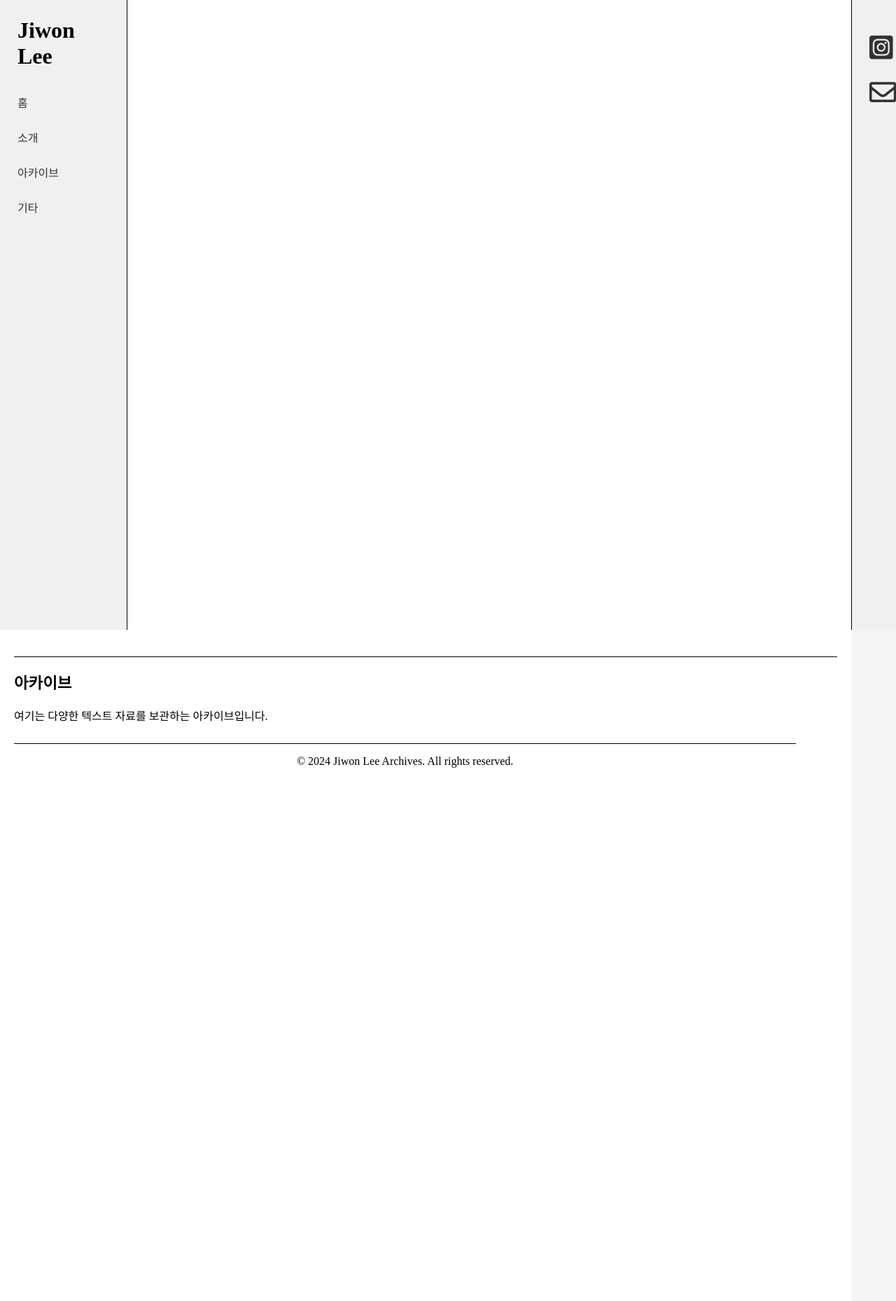
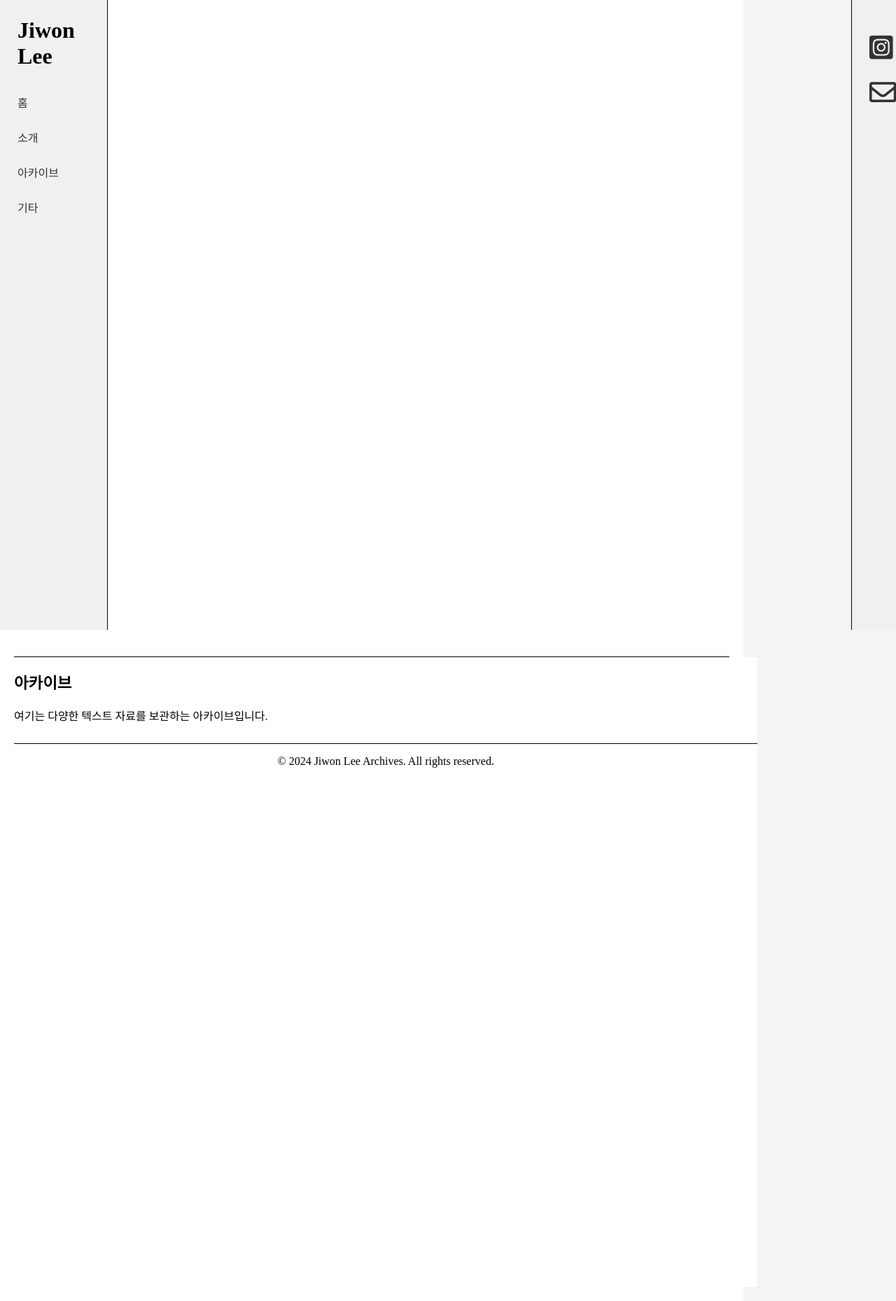
Before and after one commit to LfayeJ/archives, a Jekyll site: the page built from index.html, in a window 1280 px wide. Shown: the whole page at 70% size. Built offline with Jekyll 4.4.1, drawn with Linux system fonts in a browser that asks for light colours; some web fonts are replaced.

Commit message:
Update styles.css

```diff
--- a/assets/css/styles.css
+++ b/assets/css/styles.css
@@ -7,7 +7,6 @@
 }
 
 :root {
-  --container-width: 95%;
   --border-color: black;
 }
 
@@ -56,13 +55,13 @@ p:last-of-type {
 .container {
   display: flex;
   flex-direction: column; /* 세로 방향으로 요소를 배치합니다. */
-  width: var(--container-width);
+  width: 83vw;
   min-height: 100vh;
   background-color: #fff;
 }
 
 .side-menu {
-  width: 15%;
+  width: 12vw;
   min-height: 100vh;
   background-color: #f0f0f0;
   position: left: 0;
@@ -101,7 +100,7 @@ p:last-of-type {
   position: fixed;
   top: 0;
   right: 0;
-  width: 5%; /* 너비 */
+  width: 5vw; /* 너비 */
   min-height: 100vh; /* 화면 전체 높이 */
   background-color: #f0f0f0; /* 배경색 */
   padding: 25px; /* 내부 여백 */
@@ -210,7 +209,6 @@ footer {
 @media (max-width: 768px) {
   .container {
     flex-direction: column;
-    width: 95vw;
   }
 
   .side-menu {
```
